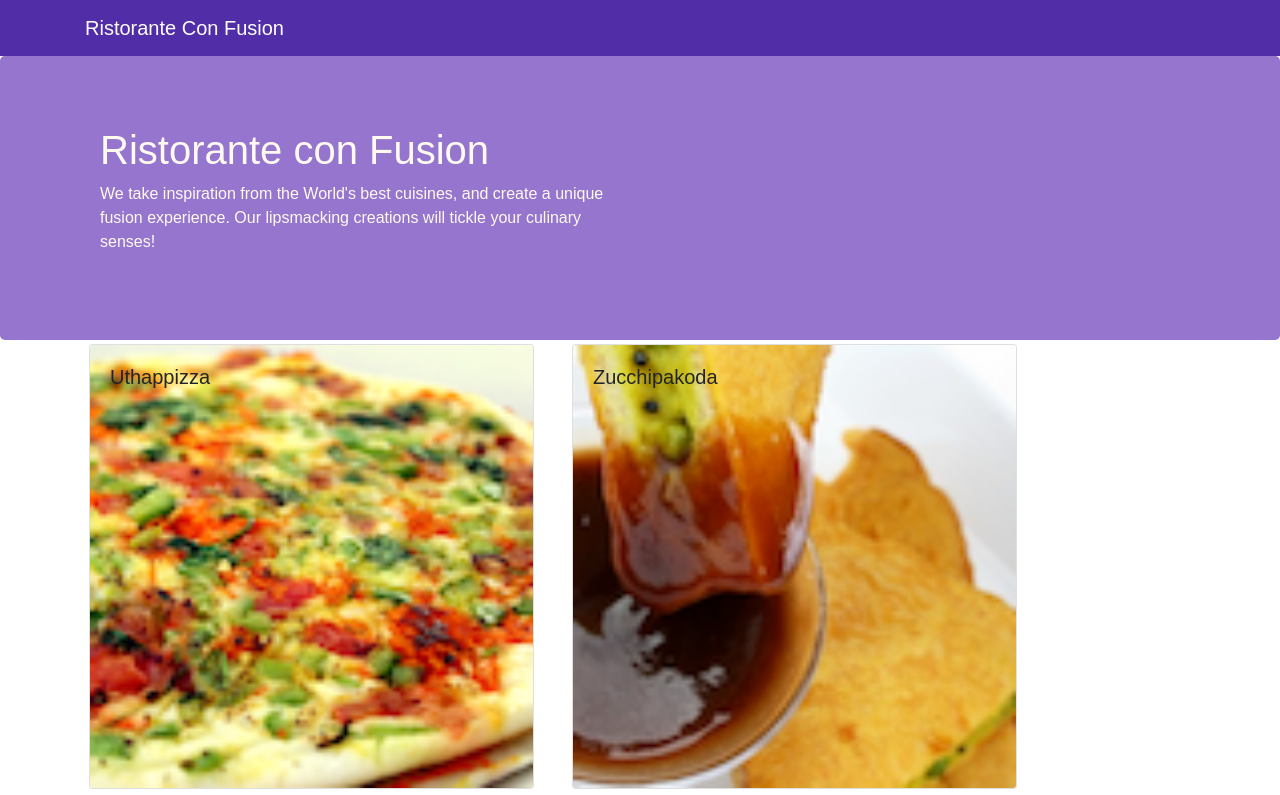
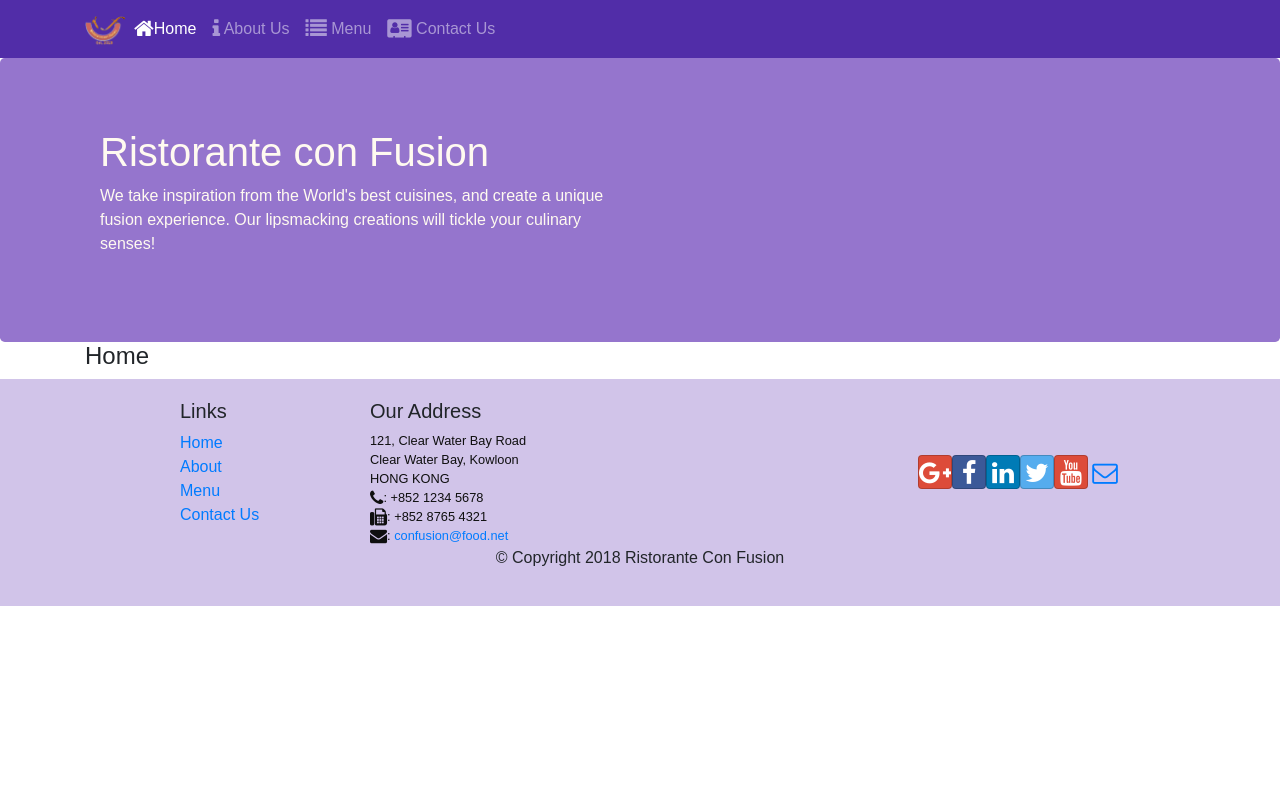
Before and after one commit to bibekthapaliya/react, a React (Create React App) app: page /home in a window 1280 px wide. Shown: the top 795 px of the page. Built offline with nearby package versions, Linux system fonts and the light colour scheme.

Commit message:
ReactRouter

```diff
--- a/package.json
+++ b/package.json
@@ -9,6 +9,7 @@
     "react": "^16.5.2",
     "react-dom": "^16.5.2",
     "react-popper": "0.9.2",
+    "react-router-dom": "4.2.2",
     "react-scripts": "1.1.5",
     "reactstrap": "5.0.0"
   },
--- a/src/App.js
+++ b/src/App.js
@@ -1,17 +1,21 @@
 import React, { Component } from 'react';
 import Main from './components/MainComponent';
 import './App.css';
+import {BrowserRouter} from 'react-router-dom';
+
 
 
 class App extends Component {
 
   render() {
     return (
-      <div>
+        <BrowserRouter>
+          <div>
 
           <Main/>
 
-      </div>
+         </div>
+        </BrowserRouter>
     );
   }
 }
--- a/src/components/FooterComponent.js
+++ b/src/components/FooterComponent.js
@@ -1,5 +1,5 @@
 import React from 'react';
-
+import {Link} from 'react-router-dom';
 function Footer(props) {
     return(
         <div className="footer">
@@ -8,10 +8,10 @@
                     <div className="col-4 offset-1 col-sm-2">
                         <h5>Links</h5>
                         <ul className="list-unstyled">
-                            <li><a href="#">Home</a></li>
-                            <li><a href="#">About</a></li>
-                            <li><a href="#">Menu</a></li>
-                            <li><a href="contactus.html">Contact</a></li>
+                            <li><Link to="/home">Home</Link></li>
+                            <li><Link to="/aboutus">About</Link></li>
+                            <li><Link to="/menu">Menu</Link></li>
+                            <li><a href="/contactus">Contact Us</a></li>
                         </ul>
                     </div>
                     <div className="col-7 col-sm-5">
--- a/src/components/HeaderComponent.js
+++ b/src/components/HeaderComponent.js
@@ -1,13 +1,56 @@
 import React,{Component} from 'react';
-import {Navbar, NavbarBrand,Jumbotron} from 'reactstrap';
+import {Navbar, NavbarBrand,Nav,NavbarToggler,Collapse,NavItem,Jumbotron} from 'reactstrap';
+import {NavLink} from 'react-router-dom';
 
 class Header  extends Component{
+    constructor(props){
+
+    super(props);
+    this.toggleNav= this.toggleNav.bind(this);
+    this.state={
+        isNavOpen:false
+    };
+
+    }
+    toggleNav(){
+        this.setState({
+            isNavOpen:!this.state.isNavOpen
+            }
+
+        )
+    }
+
     render(){
         return(
             <React.Fragment>
-                <Navbar dark>
+                <Navbar dark expand="md">
                 <div className="container">
-                    <NavbarBrand href="/">Ristorante Con Fusion</NavbarBrand>
+                    <NavbarToggler onClick={this.toggleNav}> </NavbarToggler>
+                    <NavbarBrand className="mr-auto" href="/">
+                        <img src="assets/images/logo.png" height="30" width="41" alt='Ristorante Con Fusion' />
+                    </NavbarBrand>
+                    < Collapse isOpen={this.state.isNavOpen} navbar>
+                    <Nav navbar>
+                        <NavItem>
+                            <NavLink className="nav-link" to="/home">
+                                <span className="fa fa-home fa-lg"></span>Home
+                            </NavLink>
+                        </NavItem>
+                        <NavItem>
+                            <NavLink className="nav-link" to='/aboutus'>
+                                <span className="fa fa-info fa-lg"></span> About Us
+                            </NavLink>
+                        </NavItem>
+                        <NavItem>
+                            <NavLink className="nav-link"  to='/menu'><span className="fa fa-list fa-lg"></span> Menu</NavLink>
+                        </NavItem>
+                        <NavItem>
+                            <NavLink className="nav-link" to='/contactus'>
+                                <span className="fa fa-address-card fa-lg"></span> Contact Us
+                            </NavLink>
+                        </NavItem>
+                    </Nav>
+                    </Collapse>
                 </div>
             </Navbar>
                 <Jumbotron>
--- /dev/null
+++ b/src/components/HomeComponent.js
@@ -0,0 +1,10 @@
+import React from 'react';
+
+function Home(props){
+    return(
+        <div className="container">
+            <h4>Home</h4>
+        </div>
+    );
+}
+export default Home;
--- a/src/components/MainComponent.js
+++ b/src/components/MainComponent.js
@@ -1,27 +1,35 @@
 import React, { Component } from 'react';
+import Home from './HomeComponent'
 import Menu from './MenuComponent';
 import DishDetail from './DishdetailComponent';
 import Header from './HeaderComponent';
 import Footer from './FooterComponent';
 import {DISHES} from "../shared/dishes";
+import {Switch,Route,Redirect} from 'react-router-dom';
 
 class Main extends Component {
     constructor(props){
         super(props);
         this.state={
             dishes: DISHES,
-            selectedDish:null
+
         };
     }
-    onDishSelect(dishId){
-        this.setState({selectedDish:dishId})
-    }
+
     render() {
+        const HomePage=()=>{
+            return(
+                <Home/>
+            );
+        }
         return (
             <div>
                 <Header/>
-                <Menu  dishes={this.state.dishes} onClick={(dishId)=>this.onDishSelect(dishId)}/>
-                <DishDetail dish={this.state.dishes.filter((dish)=>dish.id===this.state.selectedDish)[0]}/>
+                <Switch>
+                    <Route path="/home" component={HomePage}/>
+                    <Route exact path="/menu" component={() => <Menu dishes={this.state.dishes}/>}/>
+                    <Redirect to="/home"/>
+                </Switch>
                 <Footer />
             </div>
         );
```
Also changed, not shown: 1 other file (tests, documents, lock files or other folders).
